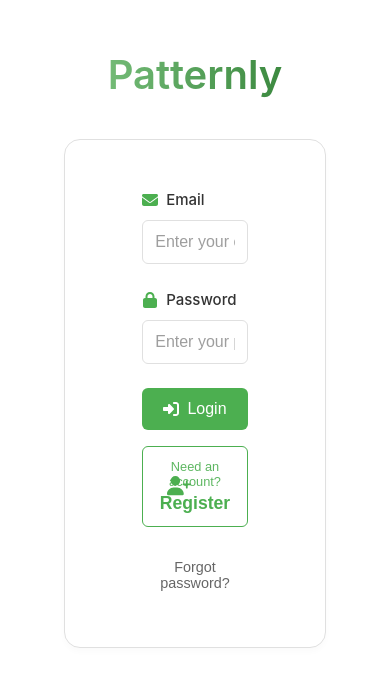
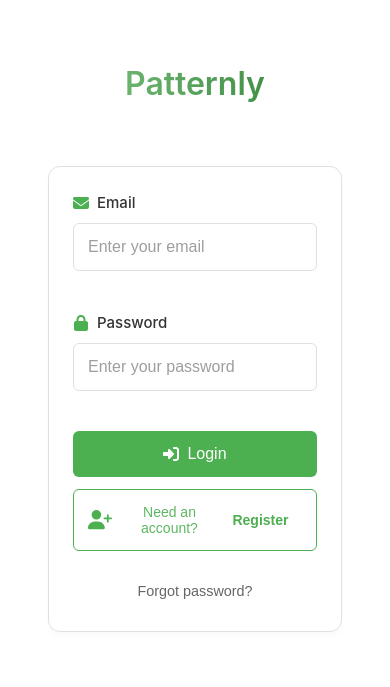
Before and after one commit to azh1n/patternly, a Vue app in the folder vue-project/: page /login in a window 390 px wide. Shown: the part 109-796 px from the top of the page. Built offline with nearby package versions, Linux system fonts and the light colour scheme; no server answers.

Commit message:
mobile login page

```diff
--- a/vue-project/src/components/LoginPage.vue
+++ b/vue-project/src/components/LoginPage.vue
@@ -495,9 +495,86 @@ button:disabled {
 
 /* Mobile responsive styles */
 @media (max-width: 840px) {
+  .login-page {
+    padding: 1rem;
+  }
+
   .form-container {
     min-width: auto;
     width: 100%;
+    padding: 1.5rem;
+    border-radius: 12px;
+  }
+
+  .auth-form {
+    width: 100%;
+  }
+
+  .app-title {
+    font-size: 2rem;
+    margin-bottom: 1.5rem;
+  }
+
+  .form-group {
+    margin-bottom: 1rem;
+  }
+
+  input {
+    font-size: 16px; /* Prevent iOS zoom on input focus */
+    padding: 0.875rem;
+  }
+
+  .button-group {
+    flex-direction: column;
+    gap: 0.75rem;
+  }
+
+  .button-group button {
+    width: 100%;
+    padding: 0.875rem;
+  }
+
+  .secondary-button {
+    padding: 0.875rem;
+  }
+
+  .button-icon {
+    position: static;
+    margin-right: 0.5rem;
+  }
+
+  .button-text {
+    flex-direction: row;
+    align-items: center;
+    gap: 0.5rem;
+  }
+
+  .button-text-small {
+    font-size: 0.875rem;
+  }
+
+  .button-text-large {
+    font-size: 0.875rem;
+    font-weight: 600;
+  }
+}
+
+/* Additional small screen adjustments */
+@media (max-width: 380px) {
+  .login-page {
+    padding: 0.75rem;
+  }
+
+  .form-container {
+    padding: 1rem;
+  }
+
+  .app-title {
+    font-size: 1.75rem;
+  }
+
+  input {
+    padding: 0.75rem;
   }
 }
 
```
